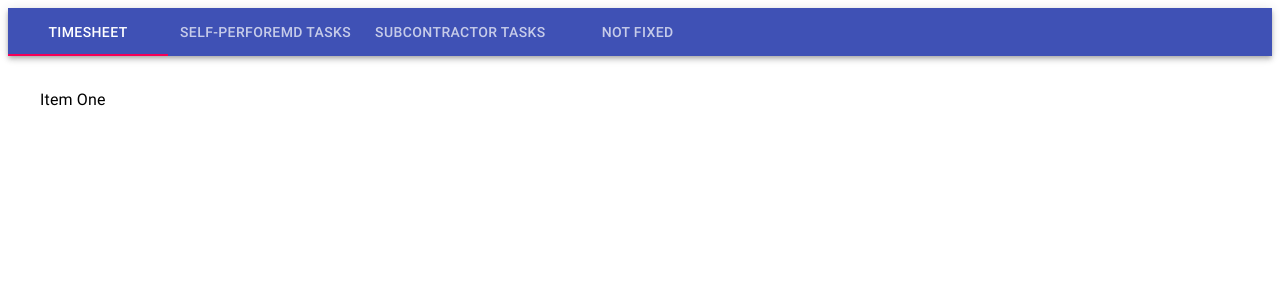
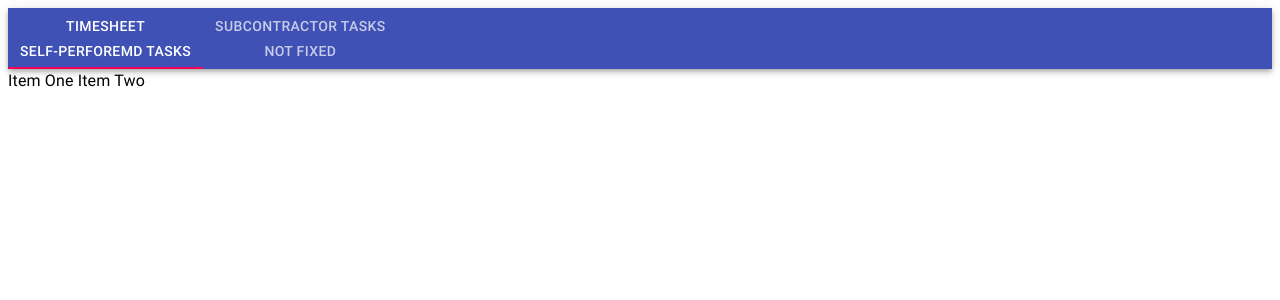
Before and after one commit to HyunM/exbon-daily-report, a Next.js app: page / in a window 1280 px wide. Shown: the top 300 px of the page. Built offline with nearby package versions, Linux system fonts and the light colour scheme.

Commit message:
Sep 23 Tab completed

```diff
--- a/package.json
+++ b/package.json
@@ -2,7 +2,7 @@
   "name": "api-routes-rest",
   "version": "1.0.0",
   "scripts": {
-    "dev": "next",
+    "dev": "next -p 5001",
     "build": "next build",
     "start": "next start"
   },
--- a/pages/index.js
+++ b/pages/index.js
@@ -4,62 +4,167 @@ import AppBar from "@material-ui/core/AppBar";
 import Tabs from "@material-ui/core/Tabs";
 import Tab from "@material-ui/core/Tab";
 import { Typography } from "@material-ui/core";
-import Box from "@material-ui/core/Box";
+import { useMediaQuery } from "react-responsive";
 
 const Index = () => {
-  const [content, setContent] = useState(0);
-  const handleChange = (event, newValue) => {
-    setContent(newValue);
+  const isDesktopOrLaptop = useMediaQuery({
+    query: "(min-device-width: 1224px)",
+  });
+  const isBigScreen = useMediaQuery({ query: "(min-device-width: 1824px)" });
+  const isTabletOrMobile = useMediaQuery({ query: "(max-width: 1224px)" });
+  const isTabletOrMobileDevice = useMediaQuery({
+    query: "(max-device-width: 1224px)",
+  });
+  const isPortrait = useMediaQuery({ query: "(orientation: portrait)" });
+  const isRetina = useMediaQuery({ query: "(min-resolution: 2dppx)" });
+
+  const [tapNumber, setTapNumber] = useState(0);
+  const [tabletMode, setTabletMode] = useState(isTabletOrMobile);
+  const handleChangeFromDesktop = (event, newValue) => {
+    setTapNumber(newValue);
+  };
+  const handleChangeFromTablet = (event, newValue) => {
+    setTapNumber(newValue);
+  };
+
+  const changeTabletMode = boolean => {
+    setTabletMode(boolean);
   };
 
   return (
+    // <div>
+    //   <h1>Device Test!</h1>
+    //   {isDesktopOrLaptop && (
+    //     <>
+    //       <p>You are a desktop or laptop</p>
+    //       {isBigScreen && <p>You also have a huge screen</p>}
+    //       {isTabletOrMobile && (
+    //         <p>You are sized like a tablet or mobile phone though</p>
+    //       )}
+    //     </>
+    //   )}
+    //   {isTabletOrMobileDevice && <p>You are a tablet or mobile phone</p>}
+    //   <p>Your are in {isPortrait ? "portrait" : "landscape"} orientation</p>
+    //   {isRetina && <p>You are retina</p>}
+    // </div>
+    <div>
+      {!isTabletOrMobile &&
+        (tapNumber === 2 || tapNumber === 3 ? ( //from tablet mode to desktop mode
           <>
             <AppBar position="static">
-        <Tabs value={content} onChange={handleChange} aria-label="tabs">
+              <Tabs
+                value={0}
+                onChange={handleChangeFromDesktop}
+                variant="scrollable"
+                scrollButtons="auto"
+                aria-label="tabs"
+              >
+                <Tab
+                  label="Timesheet &nbsp Self-Perforemd Tasks"
+                  {...a11yProps(0)}
+                />
+                <Tab
+                  label="Subcontractor Tasks + Not Fixed"
+                  {...a11yProps(1)}
+                />
+              </Tabs>
+            </AppBar>
+            <TabPanel tapNumber={0} index={0}>
+              Item One Item Two
+            </TabPanel>
+            <TabPanel tapNumber={0} index={1}>
+              Item Three Item Four
+            </TabPanel>
+          </>
+        ) : (
+          <>
+            <AppBar position="static">
+              <Tabs
+                value={tapNumber}
+                onChange={handleChangeFromDesktop}
+                variant="scrollable"
+                scrollButtons="auto"
+                aria-label="tabs"
+              >
+                <Tab
+                  label={
+                    <>
+                      Timesheet
+                      <br /> Self-Perforemd Tasks
+                    </>
+                  }
+                  {...a11yProps(0)}
+                />
+                <Tab
+                  label={
+                    <>
+                      Subcontractor Tasks <br /> Not Fixed
+                    </>
+                  }
+                  {...a11yProps(1)}
+                />
+              </Tabs>
+            </AppBar>
+            <TabPanel tapNumber={tapNumber} index={0}>
+              Item One Item Two
+            </TabPanel>
+            <TabPanel tapNumber={tapNumber} index={1}>
+              Item Three Item Four
+            </TabPanel>
+          </>
+        ))}
+      {isTabletOrMobile && (
+        <>
+          <AppBar position="static">
+            <Tabs
+              value={tapNumber}
+              onChange={handleChangeFromTablet}
+              aria-label="tabs"
+              variant="scrollable"
+              scrollButtons="auto"
+            >
               <Tab label="Timesheet" {...a11yProps(0)} />
               <Tab label="Self-Perforemd Tasks" {...a11yProps(1)} />
               <Tab label="Subcontractor Tasks" {...a11yProps(2)} />
               <Tab label="Not Fixed" {...a11yProps(3)} />
             </Tabs>
           </AppBar>
-      <TabPanel value={content} index={0}>
+          <TabPanel tapNumber={tapNumber} index={0}>
             Item One
           </TabPanel>
-      <TabPanel value={content} index={1}>
+          <TabPanel tapNumber={tapNumber} index={1}>
             Item Two
           </TabPanel>
-      <TabPanel value={content} index={2}>
+          <TabPanel tapNumber={tapNumber} index={2}>
             Item Three
           </TabPanel>
-      <TabPanel value={content} index={3}>
+          <TabPanel tapNumber={tapNumber} index={3}>
             Item Four
           </TabPanel>
         </>
+      )}
+    </div>
   );
 };
 
 const TabPanel = props => {
-  const { children, value, index, ...other } = props;
+  const { children, tapNumber, index, ...other } = props;
   return (
     <div
       role="tabpanel"
-      hidden={value !== index}
-      id={`tabpanel-${index}`}
+      hidden={tapNumber !== index}
+      refer={`tabpanel-${index}`}
       aria-labelledby={`tab-${index}`}
       {...other}
     >
-      {value === index && (
-        <Box p={4}>
-          <Typography>{children}</Typography>
-        </Box>
-      )}
+      {tapNumber === index && <Typography>{children}</Typography>}
     </div>
   );
 };
 
 const a11yProps = index => {
   return {
-    id: `tab-${index}`,
+    refer: `tab-${index}`,
     "aria-controls": `tabpanel-${index}`,
   };
 };
--- a/styles.css
+++ b/styles.css
@@ -348,6 +348,7 @@
   white-space: nowrap;
   word-wrap: normal;
   direction: ltr;
+  font-feature-settings: "liga";
   -webkit-font-feature-settings: "liga";
   -webkit-font-smoothing: antialiased;
 }
```
Lines whose indentation alone changed are shown as unchanged.
